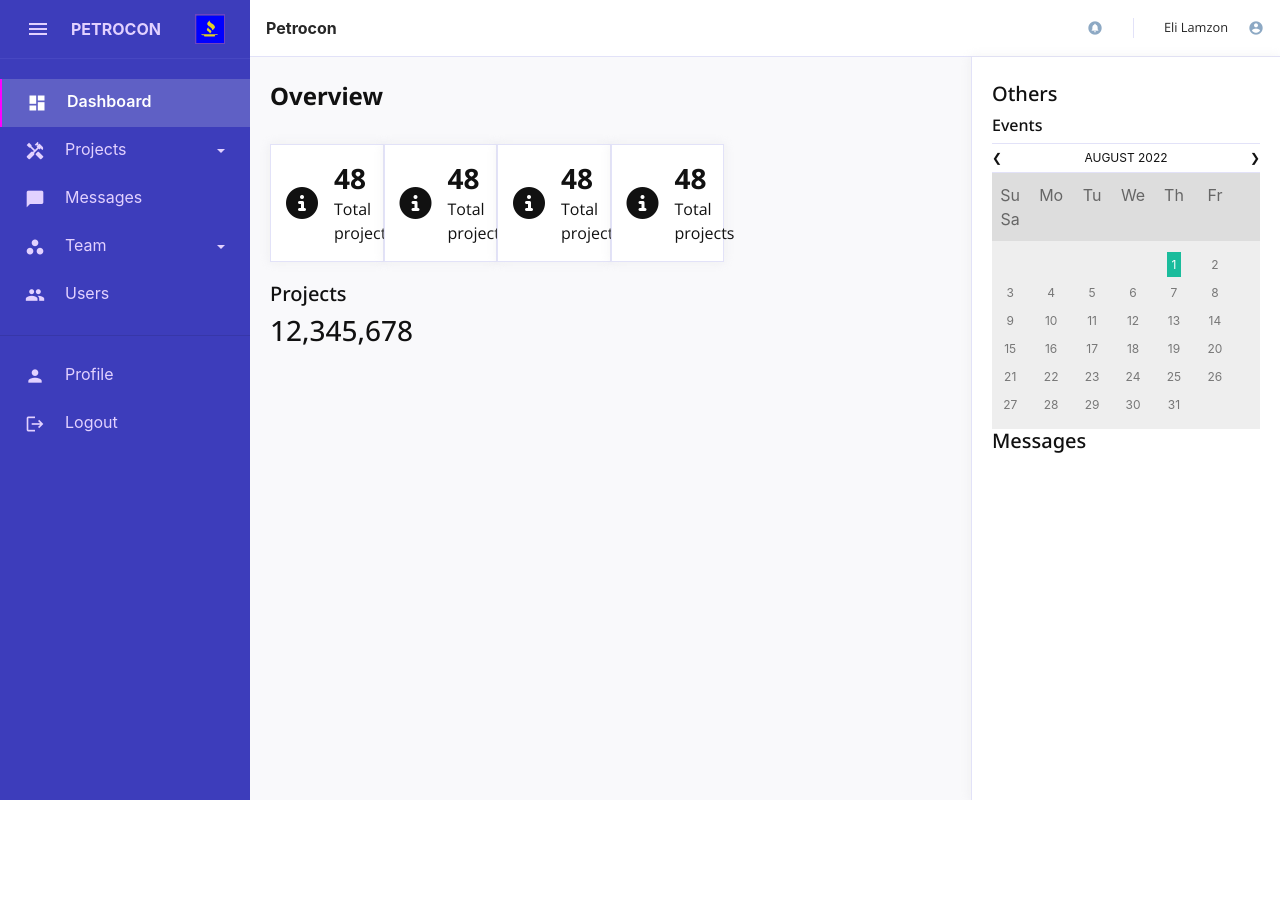
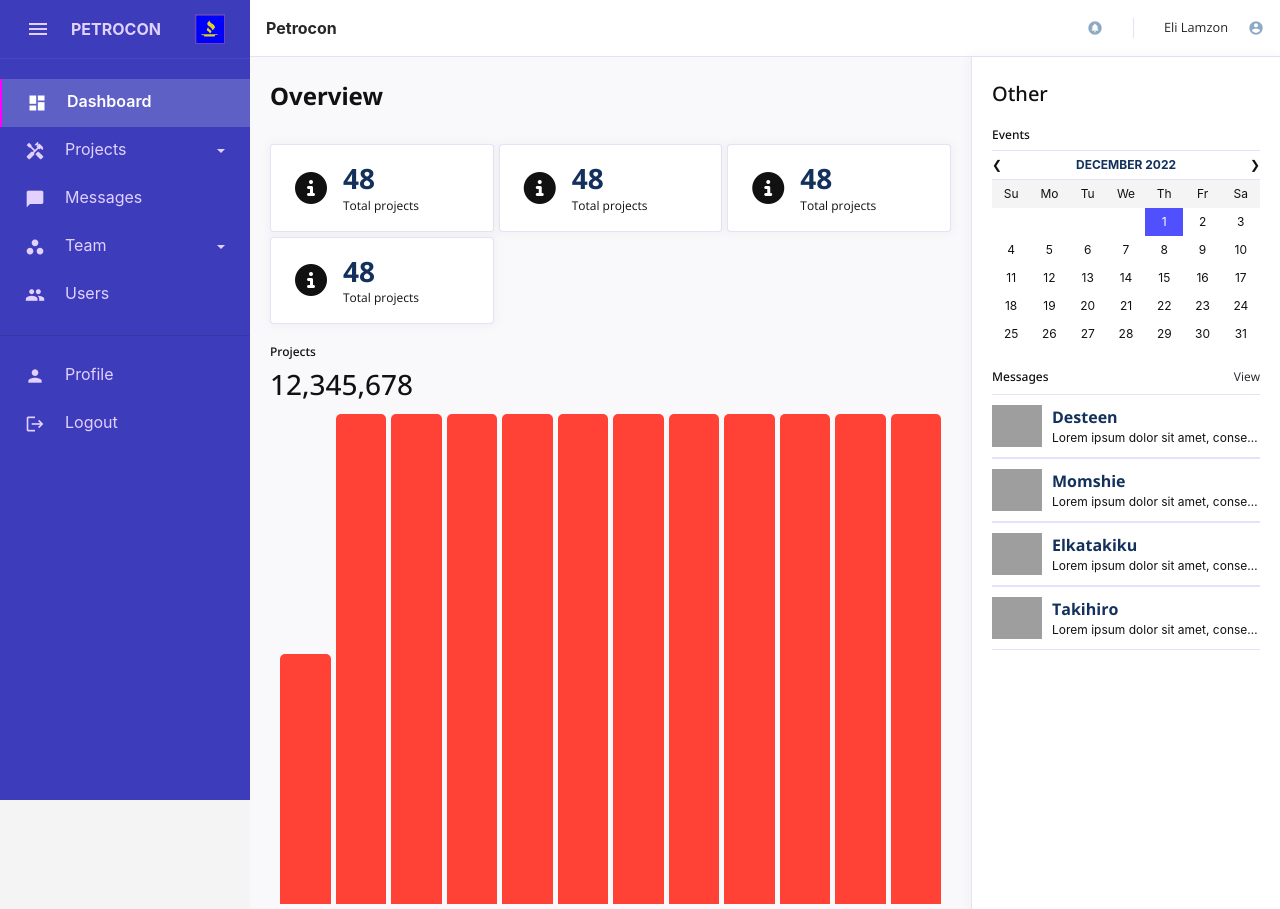
Before and after one commit to elkatakiku/PetroconEngineeringSevices, a PHP site: page /app/index.html in a window 1280 px wide. Before the commit the page ends 800 px from the top, so only its background shows below. Run offline with PHP 8.4, Linux system fonts and the light colour scheme; some libraries are stand-ins or nearby versions; grey boxes are pictures that could not be loaded.

Commit message:
Update dashboard: finish side content

```diff
--- a/app/index.html
+++ b/app/index.html
@@ -146,67 +146,115 @@
             <h1 class="page-title">Overview</h1>
           </div>
 
-          <style>
-            .str {
-              align-items: center;
-            }
-          </style>
-
           <div class="overview-card-container">
-            <div class="custom-card col-xl-2 col-lg-3 col-md-4 col-6">
+            <div class="custom-card">
               <div class="overview-card">
                 <i class="fa fa-info-circle icon" aria-hidden="true"></i>
                 <div class="info">
-                  <h3>48</h3>
-                  <p>Total projects</p>
+                  <h3 class="dark-text">48</h3>
+                  <p class="text-5">Total projects</p>
                 </div>
               </div>
             </div>
 
-            <div class="custom-card col-xl-2 col-lg-3 col-md-4 col-6">
+            <div class="custom-card">
               <div class="overview-card">
                 <i class="fa fa-info-circle icon" aria-hidden="true"></i>
                 <div class="info">
-                  <h3>48</h3>
-                  <p>Total projects</p>
+                  <h3 class="dark-text">48</h3>
+                  <p class="text-5">Total projects</p>
                 </div>
               </div>
             </div>
 
-            <div class="custom-card col-xl-2 col-lg-3 col-md-4 col-6">
+            <div class="custom-card">
               <div class="overview-card">
                 <i class="fa fa-info-circle icon" aria-hidden="true"></i>
                 <div class="info">
-                  <h3>48</h3>
-                  <p>Total projects</p>
+                  <h3 class="dark-text">48</h3>
+                  <p class="text-5">Total projects</p>
                 </div>
               </div>
             </div>
 
-            <div class="custom-card col-xl-2 col-lg-3 col-md-4 col-6">
+            <div class="custom-card">
               <div class="overview-card">
                 <i class="fa fa-info-circle icon" aria-hidden="true"></i>
                 <div class="info">
-                  <h3>48</h3>
-                  <p>Total projects</p>
+                  <h3 class="dark-text">48</h3>
+                  <p class="text-5">Total projects</p>
                 </div>
               </div>
             </div>
           </div>
 
-          <h4 class="h5">Projects</h4>
+          <h5 class="header-5">Projects</h5>
           <p class="h3">12,345,678</p>
 
+          <!-- Chart -->
 
+          <style>
+            .chart {
+              display: grid;
+              grid-template-columns: repeat(12, 1fr);
+              grid-template-rows: repeat(100, 1fr);
+              grid-column-gap: 5px;
+              height: 500px;
+              width: 100%;
+              padding: 5px 10px;
+            }
+
+            .bar {
+              border-radius: 5px 5px 0 0;
+              background-color: #ff4136;
+              grid-row-start: 1;
+              grid-row-end: 101;
+            }
+
+            .grid {
+  grid-gap: 5px;
+  grid-template-columns: repeat(4, 1fr);
+  grid-template-rows: repeat(4, 1fr);
+}
+
+.special-col {
+  grid-row: 2 / 4;
+  background-color: #222;
+}
+
+.bar[data-value="1"] {
+  grid-row-start: 50;
+}
+          </style>
+
+          <div class="chart">
+            <div class="bar" data-value="1"></div>
+            <div class="bar" data-value="2"></div>
+            <div class="bar" data-value="3"></div>
+            <div class="bar" data-value="4"></div>
+            <div class="bar" data-value="5"></div>
+            <div class="bar" data-value="6"></div>
+            <div class="bar" data-value="7"></div>
+            <div class="bar" data-value="8"></div>
+            <div class="bar" data-value="9"></div>
+            <div class="bar" data-value="10"></div>
+            <div class="bar" data-value="11"></div>
+            <div class="bar" data-value="12"></div>
+          </div>
 
         </div>
 
         <!-- Side contents -->
         <div class="main-side">
 
-          <h2 class="header-4">Others</h2>
+          <h2 class="header-4">Other</h2>
 
           <style>
+            .side-content {
+              margin: 20px 0;
+              color: var(--primary-text);
+            }
+
             .month {
               width: 100%;
               background: white;
@@ -222,57 +270,37 @@
             }
 
             .month ul li {
-              color: var(--primary-text);
               font-size: 12px;
-              padding: 5px 0;
-              /* padding: 10px 0; */
               text-transform: uppercase;
-              /* letter-spacing: 3px; */
             }
 
-            /* .month .prev {
-              float: left;
-              padding-top: 10px;
+            .weekdays {
+              display: flex;
+              margin: 0;
+              background-color: #f4f4f4;
             }
 
-            .month .next {
-              float: right;
-              padding-top: 10px;
-            } */
-
-            .weekdays {
-              margin: 0;
-              padding: 10px 0;
-              background-color: #ddd;
-            }
-
-            .weekdays li {
-              display: inline-block;
-              width: 13.6%;
-              color: #666;
+            .weekdays li, .days li  {
+              flex-basis: 14.28571428571429%;
+              font-size: 12px;
               text-align: center;
             }
 
             .days {
-              padding: 10px 0;
-              background: #eee;
+              display: flex;
+              flex-wrap: wrap;
               margin: 0;
+              padding: 0;
             }
 
-            .days li {
-              list-style-type: none;
-              display: inline-block;
-              width: 13.6%;
-              text-align: center;
-              margin-bottom: 5px;
-              font-size:12px;
-              color: #777;
+            .days li.active {
+              padding: 5px;
+              background: var(--action);
+              color: white !important
             }
 
-            .days li .active {
-              padding: 5px;
-              background: #1abc9c;
-              color: white !important
+            .month ul li, .weekdays, .days li {
+              padding: 5px 0;
             }
 
             #events ul {
@@ -282,12 +310,12 @@
           </style>
 
           <div class="side-content" id="events">
-            <h4 class="header-5">Events</h4>
+            <h5 class="header-5">Events</h5>
             <!-- Calendar -->
             <div class="month">
               <ul class="linear space-between">
                 <li class="prev">&#10094;</li>
-                <li>August 2022</li>
+                <li class="dark-text">December 2022</li>
                 <li class="next">&#10095;</li>
               </ul>
             </div>
@@ -307,7 +335,7 @@
               <li></li>
               <li></li>
               <li></li>
-              <li><span class="active">1</span></li>
+              <li class="active">1</li>
               <li>2</li>
               <li>3</li>
               <li>4</li>
@@ -342,9 +370,94 @@
 
           </div>
 
-          <div>
-            <h4 class="h5">Messages</h4>
+          <div class="side-content" id="messages">
+            <div class="side-content-header">
+              <h5 class="header-5">Messages</h5>
+              <button class="btn link-btn">View</button>
+            </div>
+
+            <style>
+              .chat-box {
+                display: flex;
+                justify-content: stretch;
+                padding: 10px 0;
+                border-width: 1px;
+                border-color: var(--border-rgba-color);
+                border-style: solid none;
+                cursor: pointer;
+                gap: 10px;
+              }
+
+              .chat-box:hover .name {
+                color: var(--palette3);
+              }
+
+              .chat-box .content {
+                overflow: hidden;
+                flex: 1 0;
+              }
+
+              .chat-box .diplay-image {
+                flex-basis: 20%;
+                width: 0;
+                max-width: 50px;
+                min-height: 40px;
+                max-height: 50px;
+                object-fit: cover;
+                background-color: red;
+              }
+
+              .chat-box .name {
+                color: var(--palette2);
+                font-size: 1rem;
+                font-weight: 700;
+                margin: 0;
+              }
+
+              .chat-box .message {
+                display: block;
+                margin: 0;
+                padding: 0;
+                font-size: .75rem;
+                width: 100%;
+                white-space: nowrap;
+                text-overflow: ellipsis;
+                overflow: hidden;
+              }
+            </style>
+
             <!-- Messages -->
+            <div class="chat-box">
+              <img class="diplay-image" src="https://scontent.fmnl3-3.fna.fbcdn.net/v/t39.30808-1/299088740_1196979717823399_7518303659892027192_n.jpg?stp=dst-jpg_p320x320&_nc_cat=111&ccb=1-7&_nc_sid=7206a8&_nc_eui2=AeGBrWemSqQRyZqfcNB9uoZBqfeXZDtcsGip95dkO1ywaO9JZXs48xlTpaecf4X3ONJ1hi0ZUko7gLOIcUuNOoyB&_nc_ohc=P3wifdm6izUAX94wFsH&_nc_ht=scontent.fmnl3-3.fna&oh=00_AfA7jwSbP1l70p80Q0glPRDcjsTHTehhSEIu5WLUeGkcLA&oe=638CBBA0" class="img-fluid ${3|rounded-top,rounded-right,rounded-bottom,rounded-left,rounded-circle,|}" alt="">
+              <div class="content">
+                <p class="name">Desteen</p>
+                <small class="message">Lorem ipsum dolor sit amet, consectetur adipiscing elit. Nunc et enim velit. Pellentesque sodales nibh sit amet dolor luctus pretium.</small>
+              </div>
+            </div>
+
+            <div class="chat-box">
+              <img class="diplay-image" src="https://scontent.fmnl3-3.fna.fbcdn.net/v/t39.30808-1/275203833_4833479920081497_9099316294859763547_n.jpg?stp=dst-jpg_p320x320&_nc_cat=103&ccb=1-7&_nc_sid=7206a8&_nc_eui2=AeHzuayGDQAi2LlsvvbJRFH8rsZUSqEcR4muxlRKoRxHifN5rNASFUZaTY1-qHRT1abJbd0CbBi4OxLlvmBZSi5p&_nc_ohc=BFoPowAM2EEAX-GMuoo&_nc_ht=scontent.fmnl3-3.fna&oh=00_AfDeryDBzdu0Vss5WhyNrrfzrvPHFJntqEyk5IqHUpOiXA&oe=638D61AE" class="img-fluid ${3|rounded-top,rounded-right,rounded-bottom,rounded-left,rounded-circle,|}" alt="">
+              <div class="content">
+                <p class="name">Momshie</p>
+                <small class="message">Lorem ipsum dolor sit amet, consectetur adipiscing elit. Nunc et enim velit. Pellentesque sodales nibh sit amet dolor luctus pretium.</small>
+              </div>
+            </div>
+
+            <div class="chat-box">
+              <img class="diplay-image" src="https://scontent.fmnl3-4.fna.fbcdn.net/v/t39.30808-1/309500238_5380815078706261_3463532223795883956_n.jpg?stp=dst-jpg_p320x320&_nc_cat=102&ccb=1-7&_nc_sid=7206a8&_nc_eui2=AeFFDXb8j16Q6v_8nnY-l_N542idz-jJfebjaJ3P6Ml95oVX61vYVQqYVxDr_mIAXXsS_yfzXm6BI1UgB0wz8A_7&_nc_ohc=R4-1YSQjsTgAX-ShZJY&_nc_ht=scontent.fmnl3-4.fna&oh=00_AfCqimMaaO9RpxsNXUT8hprKQQ2QQeSoWRZ9QzbbcBPHBA&oe=638D3FE7" class="img-fluid ${3|rounded-top,rounded-right,rounded-bottom,rounded-left,rounded-circle,|}" alt="">
+              <div class="content">
+                <p class="name">Elkatakiku</p>
+                <small class="message">Lorem ipsum dolor sit amet, consectetur adipiscing elit. Nunc et enim velit. Pellentesque sodales nibh sit amet dolor luctus pretium.</small>
+              </div>
+            </div>
+
+            <div class="chat-box">
+              <img class="diplay-image" src="https://scontent.fmnl3-3.fna.fbcdn.net/v/t39.30808-1/317077704_5890770737640833_9143806547782294516_n.jpg?stp=dst-jpg_p320x320&_nc_cat=110&ccb=1-7&_nc_sid=7206a8&_nc_eui2=AeGPsTsQ3ivsGYL193PFbsJSkLcov6d_VlGQtyi_p39WUWADuEczk1SxWl9jPiurBnfvS-3rHDwfmrfNUQo8XkJd&_nc_ohc=CNimpNeWOQoAX-EvPNO&tn=ncxdeSyY_IUTy3C7&_nc_ht=scontent.fmnl3-3.fna&oh=00_AfCvRkmtBbClD3gQMRm_4z3yxC7IYZYHlmjBBp7lnxgJqw&oe=638E4122" class="img-fluid ${3|rounded-top,rounded-right,rounded-bottom,rounded-left,rounded-circle,|}" alt="">
+              <div class="content">
+                <p class="name">Takihiro</p>
+                <small class="message">Lorem ipsum dolor sit amet, consectetur adipiscing elit. Nunc et enim velit. Pellentesque sodales nibh sit amet dolor luctus pretium.</small>
+              </div>
+            </div>
           </div>
         </div>
 
--- a/styles/astyles.css
+++ b/styles/astyles.css
@@ -224,19 +224,23 @@ a[data-toggle = "collapse"] {
 .overview-card-container {
   display: flex;
   flex-wrap: wrap;
-  /* gap: 5px; */
+  gap: 5px;
   margin-bottom: 20px;
+}
+
+.overview-card-container .custom-card {
+  width: calc((100% - (5px * 2)) / 3);
 }
 
 .overview-card {
   display: flex;
   align-items: center;
-  margin: 1rem 0;
+  gap: 1rem;
+  margin: 1rem 1.5rem;
 }
 
 .overview-card .icon {
   font-size: 2rem;
-  margin-right: 1rem;
 }
 
 .overview-card .info h3, .overview-card .info p{
@@ -251,6 +255,19 @@ a[data-toggle = "collapse"] {
   background-color: white;
   border-left: 1px solid var(--border-rgba-color);
   box-shadow: 0 0 10px 1px var(--default-box-shadow-color);
+}
+
+.side-content .side-content-header {
+  display: flex;
+  justify-content: space-between;
+  align-items: center;
+  margin-bottom: .5rem;
+}
+
+.side-content-header h5, .side-content-header .link-btn {
+  margin: 0;
+  padding: 0;
+  font-size: .75rem;
 }
 
 #content .main .page-header {
@@ -296,15 +313,15 @@ a[data-toggle = "collapse"] {
   gap: 25px;
 }
 
-#projectPopup .form-group .linear-center-v {
+#projectPopup .form-group .linear {
   margin-bottom: .5rem;
 }
 
-#projectPopup .form-group .linear-center-v label {
+#projectPopup .form-group .linear label {
   margin-bottom: 0;
 }
 
-#projectPopup .form-group .linear-center-v hr {
+#projectPopup .form-group .linear hr {
   border-top: 1px solid var(--border-rgba-color);
   flex-grow: 1;
   margin: 0;
--- a/styles/styles.css
+++ b/styles/styles.css
@@ -127,7 +127,7 @@ hr {
     border-radius: 100px !important;
 }
 
-.linear, .linear-center-v, .linear-center-h {
+.linear, .linear-center-h {
     display: flex !important;
     align-items: center !important;
     gap: 10px;
@@ -194,8 +194,17 @@ hr {
 }
 
 .header-5 {
-    font-size: 1rem;
+    font-size: .75rem;
     font-weight: 500;
+}
+
+.text-5 {
+    font-size: .75rem;
+}
+
+.dark-text {
+    color: var(--palette2);
+    font-weight: 700;
 }
 
 /* || Buttons */
@@ -1032,6 +1041,7 @@ form .row .right {
     flex-direction: column;
     background-color: white;
     border: 1px solid var(--border-rgba-color);
+    border-radius: var(--default-border-radius);
     box-shadow: 0 0 10px 1px var(--default-box-shadow-color);
 }
 
```
